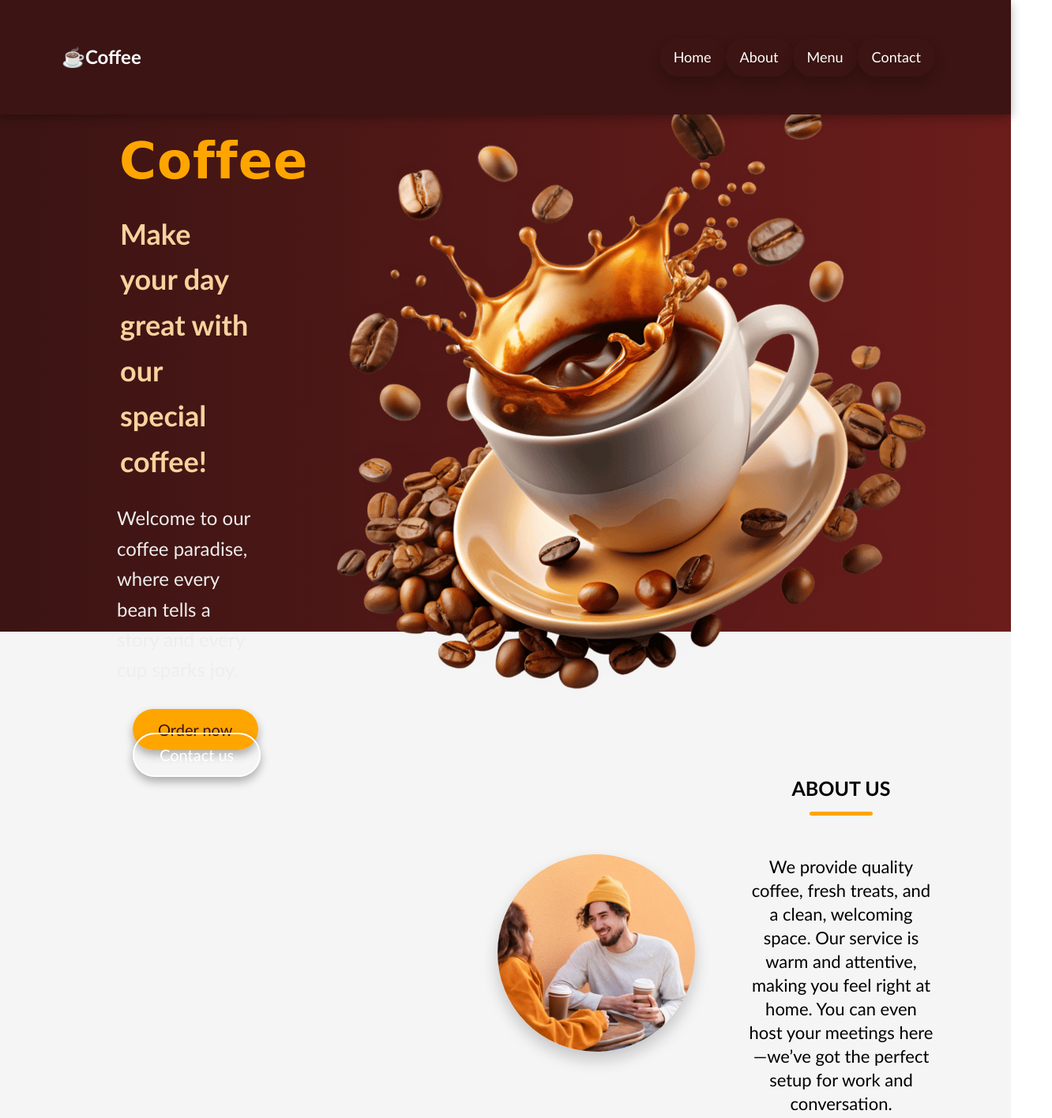
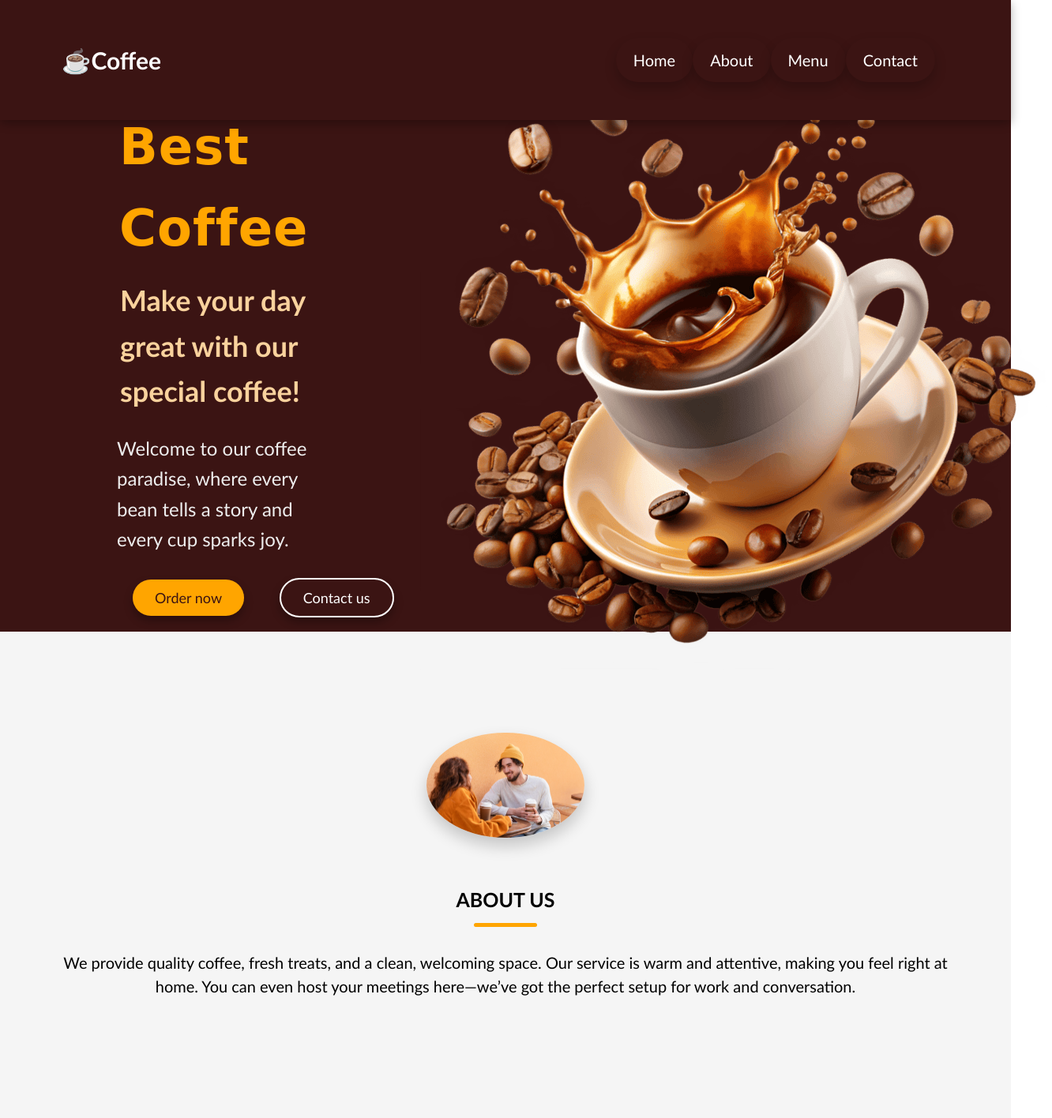
Before and after one commit to vizuda/coffee, a plain HTML site: page index.html in a window 1280 px wide. Shown: the whole page at 79% size, 1332 px wide, since content can reach past the window. Drawn offline with Linux system fonts and the light colour scheme; a web font is replaced by a local one.

Commit message:
Update styles.css

```diff
--- a/styles.css
+++ b/styles.css
@@ -53,27 +53,29 @@ header .navbar {
 .navbar .nav-logo .logo-text {
     color: white;
     text-decoration: none;
-    font-size: 24px;
+    font-size: 30px; /* Larger logo text */
 }
 
 .navbar h2 {
     font-weight: bolder;
+    font-size: 32px; /* Bigger icon text */
 }
 
 .navbar .nav-menu {
     display: flex;
     gap: 0;
     padding: 12px 48px;
-    font-size: 18px;
+    font-size: 20px; /* Bigger nav items */
 }
 
 .navbar .nav-menu .nav-link {
-    padding: 10px 18px;
+    padding: 12px 22px;
     background-color: #3b1413;
     border-radius: 2rem;
     color: white;
     text-decoration: none;
     display: flex;
+    font-size: 20px;
     box-shadow: 0 8px 16px rgba(0, 0, 0, 0.2);
     transition: transform 0.3s ease, box-shadow 0.3s ease;
 }
@@ -88,7 +90,7 @@ header .navbar {
 /* HERO SECTION */
 .hero-section {
     max-height: 100vh;
-    background: linear-gradient(to right, #3b1413, #6b1d1b);
+    background-color: #3b1413;
     color: white;
 }
 
@@ -127,11 +129,11 @@ header .navbar {
 
 .hero-section .section-details .buttons .order-now,
 .hero-section .section-details .buttons .contact-us {
-    font-size: 20px;
-    padding: 14px 32px;
+    font-size: 18px;
+    padding: 12px 28px;
     border-radius: 40px;
-    width: 300px;
-    gap: 80px;
+    width: 220px; /* Smaller button width */
+    gap: 60px;
     margin: 20px;
     cursor: pointer;
     transition: all 0.4s ease;
@@ -156,40 +158,46 @@ header .navbar {
 }
 
 .hero-section .hero-image-wrapper {
-    max-width: 600px;
-    margin-right: 300px;
+    max-width: 400px; /* Reduced image size */
+    margin-right: 200px;
 }
 
 /* ABOUT SECTION */
 .about-section {
-    padding: 160px 80px;
+    padding: 100px 40px;
     background-color: whitesmoke;
-    height: 100vh;
+    height: 80vh; /* Reduced height */
+    display: flex;
+    flex-direction: column;
+    align-items: center;
+    justify-content: center;
 }
 
 .about-section .about-content {
     display: flex;
+    flex-direction: column;
     align-items: center;
-    justify-content: space-between;
-    gap: 50px;
+    gap: 40px;
+    text-align: center;
+}
+
+.about-section .about-image-wrapper {
+    display: flex;
+    justify-content: center;
+    width: 100%;
 }
 
 .about-section .about-image-wrapper .about-image {
-    width: 100%;
-    height: 100%;
-    max-width: 250px;
-    aspect-ratio: 1;
+    max-width: 200px;
+    height: auto;
+    border-radius: var(--border-radius-c);
     object-fit: cover;
-    border-radius: var(--border-radius-c);
-    margin-left: 550px;
-    margin-right: 250px;
-    margin-bottom: 0;
     box-shadow: 0 10px 20px rgba(0, 0, 0, 0.2);
 }
 
 .section-title {
     text-align: center;
-    padding: 60px 0 100px;
+    padding: 20px 0 60px;
     text-transform: uppercase;
     font-size: 25px;
 }
@@ -206,9 +214,9 @@ header .navbar {
 
 .about-section .about-details .text {
     line-height: 30px;
-    margin: 50px 0 30px;
+    margin: 30px 0;
     text-align: center;
-    font-size: 22px;
+    font-size: 20px;
 }
 
 .about-section .about-details .section-title {
@@ -217,11 +225,6 @@ header .navbar {
 
 .about-section .about-details {
     padding: 18px;
-}
-
-.about-section .section-contain {
-    flex-direction: column-reverse;
-    gap: 70px;
 }
 
 /* CLASS (Unused?) */
```
